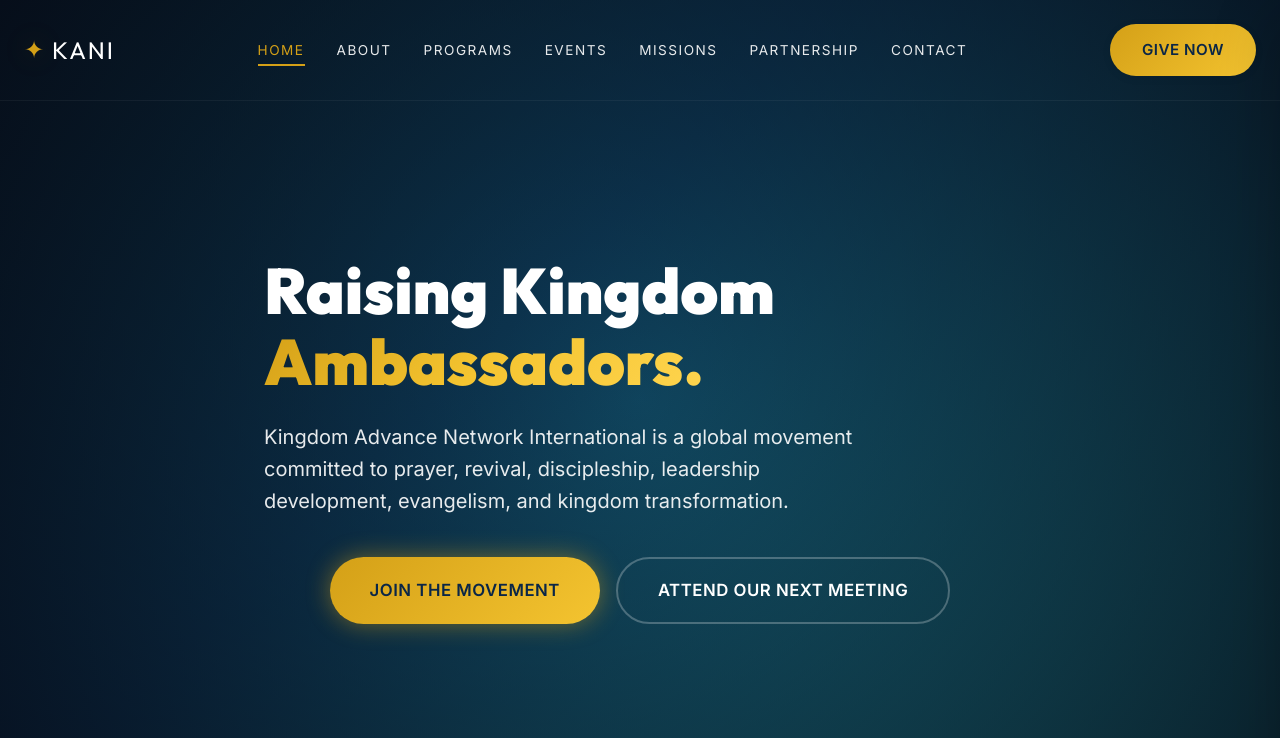
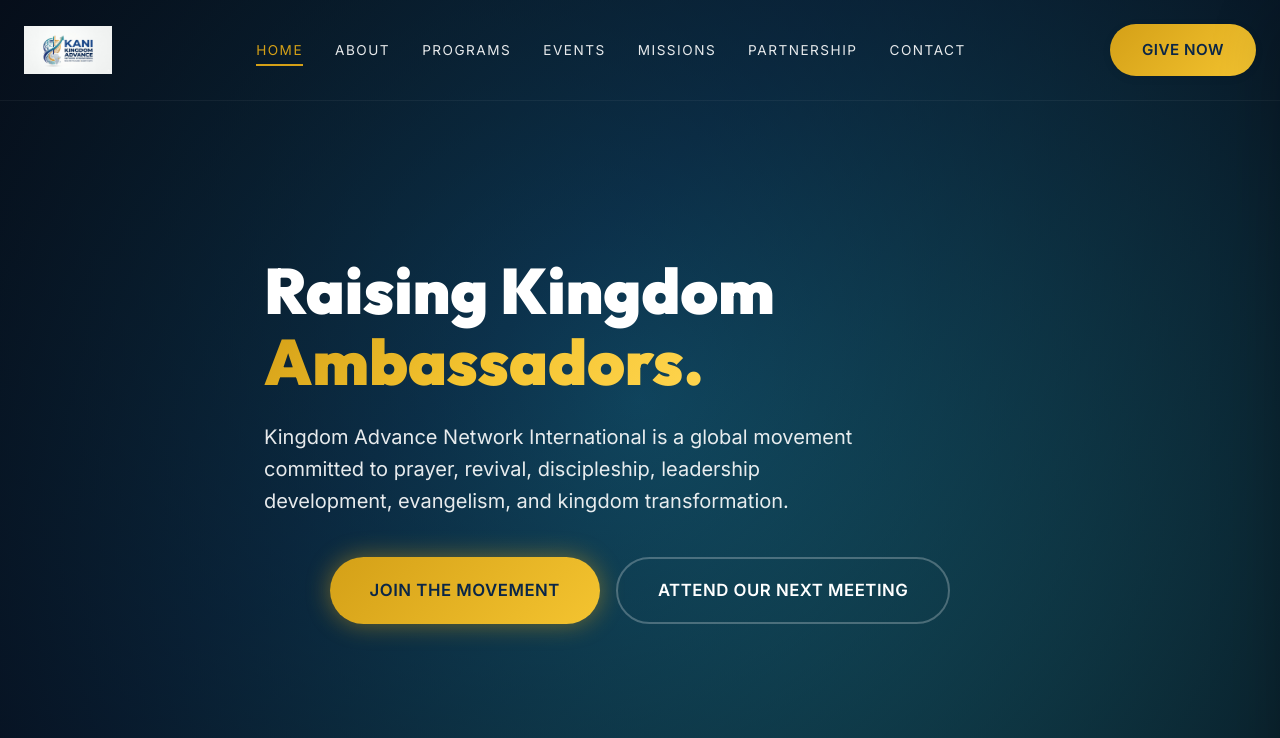
Before and after one commit to Drizaikin/Kingdom-Advance-Network-International, a website: page public/index.html in a window 1280 px wide. Shown: the top 738 px of the page. Drawn offline with nearby package versions, Linux system fonts and the light colour scheme; a web font is replaced by a local one.

Commit message:
Added Phase 2 Backend files

```diff
--- a/package.json
+++ b/package.json
@@ -11,7 +11,8 @@
     "@supabase/supabase-js": "^2.38.4",
     "cors": "^2.8.5",
     "dotenv": "^16.3.1",
-    "express": "^4.18.2"
+    "express": "^4.18.2",
+    "supabase": "^2.106.0"
   },
   "devDependencies": {
     "nodemon": "^3.0.1"
--- a/public/index.html
+++ b/public/index.html
@@ -28,8 +28,7 @@
     <nav class="navbar" id="navbar">
         <div class="nav-container">
             <a href="index.html" class="nav-logo">
-                <span class="logo-icon">✦</span>
-                <span class="logo-text">KANI</span>
+                <img src="assets/images/logo.jpeg" alt="KANI Logo" class="nav-brand-img">
             </a>
             <ul class="nav-links" id="navLinks">
                 <li><a href="index.html" class="nav-link active">Home</a></li>
@@ -55,8 +54,7 @@
     <div class="mobile-nav" id="mobileNav">
         <div class="mobile-nav-header">
             <a href="index.html" class="nav-logo">
-                <span class="logo-icon">✦</span>
-                <span class="logo-text">KANI</span>
+                <img src="assets/images/logo.jpeg" alt="KANI Logo" class="nav-brand-img">
             </a>
             <button class="mobile-close" id="mobileClose" aria-label="Close menu">&times;</button>
         </div>
@@ -234,8 +232,7 @@
                 <div style="display: grid; grid-template-columns: repeat(auto-fit, minmax(200px, 1fr)); gap: 48px;">
                     <div class="footer-col footer-about">
                         <a href="index.html" style="display: flex; align-items: center; gap: 8px; text-decoration: none; margin-bottom: 16px;">
-                            <span style="color: var(--gold); font-size: 1.5rem;">✦</span>
-                            <span style="color: var(--white); font-family: var(--font-display); font-weight: 700; font-size: 1.5rem; letter-spacing: 2px;">KANI</span>
+                            <img src="assets/images/logo.jpeg" alt="KANI Logo" style="height: 48px; width: auto; object-fit: contain;">
                         </a>
                         <p style="color: var(--teal); text-transform: uppercase; letter-spacing: 2px; font-size: 0.85rem; margin-bottom: 16px;">Reaching the Globe</p>
                         <p style="line-height: 1.6; margin-bottom: 24px;">Kingdom Advance Network International is a global movement committed to prayer, revival, discipleship, and kingdom transformation across the nations.</p>
--- a/public/styles/navigation.css
+++ b/public/styles/navigation.css
@@ -322,4 +322,9 @@
   height: 48px;
   width: auto;
   object-fit: contain;
+  transition: height var(--transition-base);
 }
+
+.navbar.scrolled .nav-brand-img {
+  height: 40px;
+}
```
Also changed, not shown: public/about.html (+1 -2 lines), public/contact.html (+1 -2 lines), public/events.html (+1 -2 lines), public/founder.html (+1 -2 lines), public/give.html (+1 -2 lines), public/missions.html (+1 -2 lines), public/partnership.html (+1 -2 lines), public/programs.html (+1 -2 lines), 2 other files.
